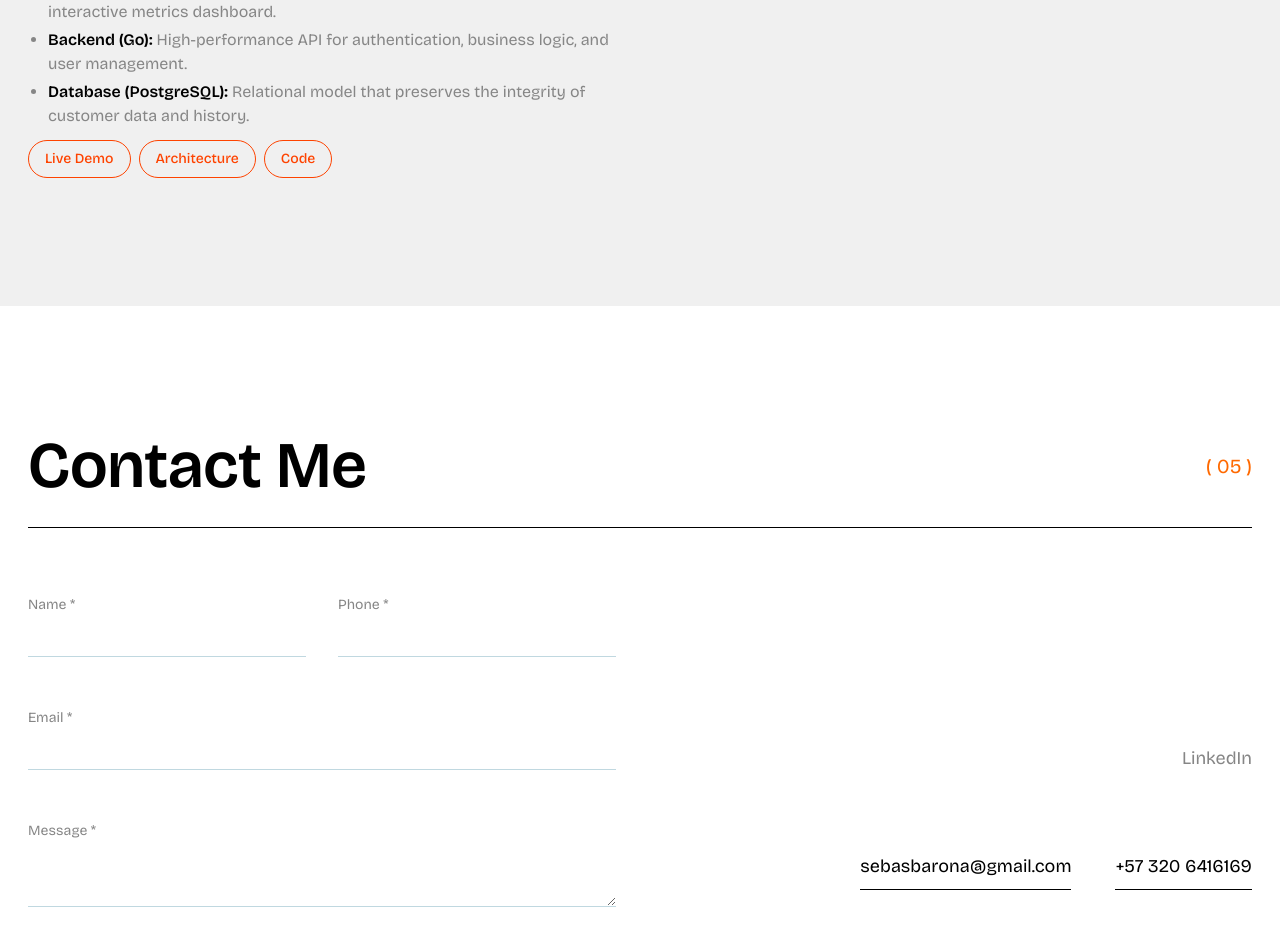
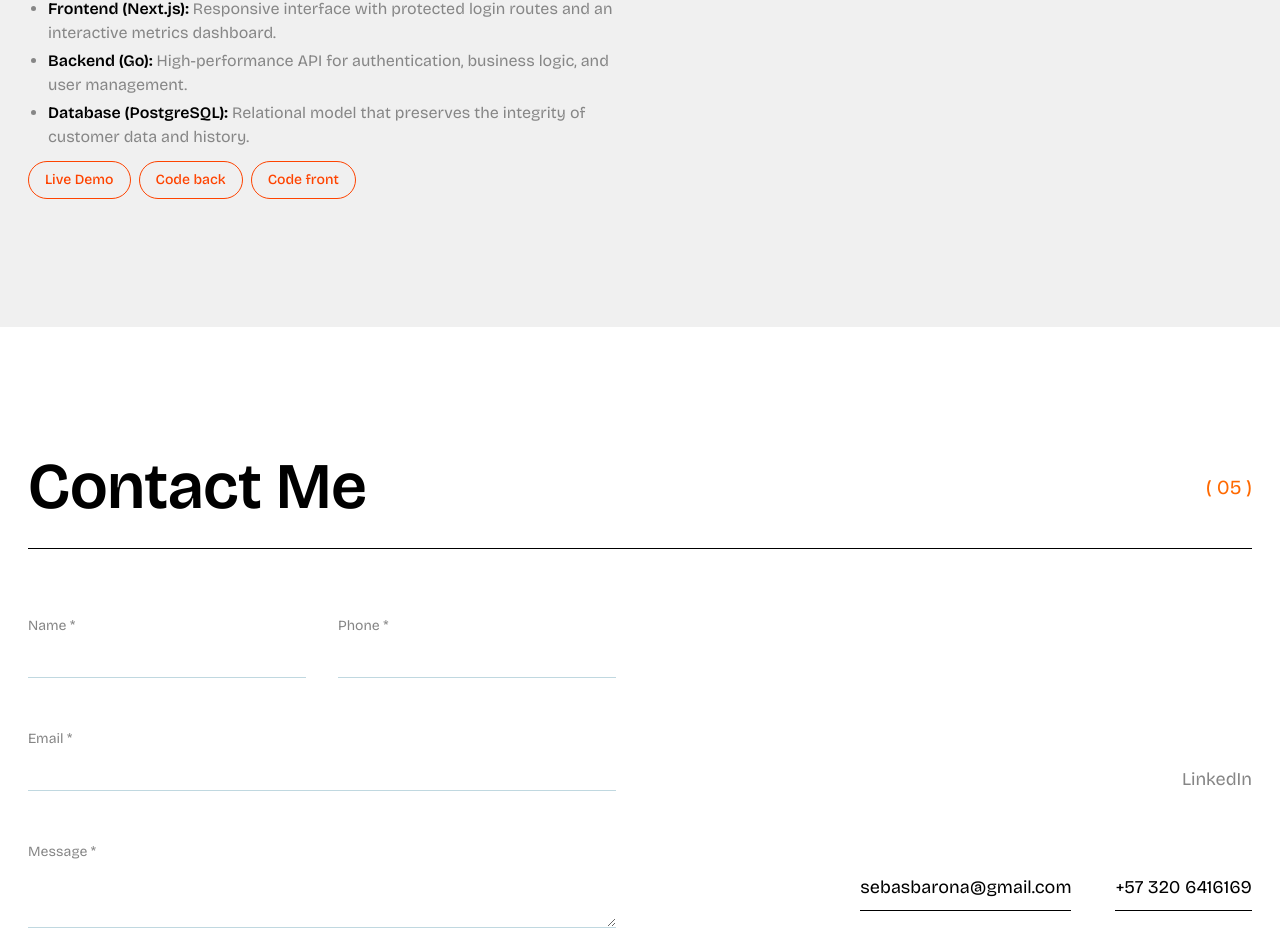
Before and after one commit to sebasware123/resume-app, a Next.js app: page / in a window 1280 px wide. Shown: the part 6433-7370 px from the top of the page. Built offline with nearby package versions, Linux system fonts and the light colour scheme.

Commit message:
Update CRM portfolio links and images

```diff
--- a/public/data/work-data.json
+++ b/public/data/work-data.json
@@ -3,9 +3,11 @@
     {
       "id": "saas-crm",
       "links": {
-        "demo": "https://example.com/saas-crm/demo",
-        "architecture": "https://example.com/saas-crm/architecture",
-        "code": "https://example.com/saas-crm/code"
+        "demo": "https://crm-sebastian.vercel.app/login",
+        "architecture": "",
+        "code": "https://github.com/sebasware123/crm-backend",
+        "codeBack": "https://github.com/sebasware123/crm-backend",
+        "codeFront": "https://github.com/sebasware123/crm-frontend"
       },
       "image": "/images/work/crm-es.jpg",
       "localizedImages": {
--- a/src/app/components/home/latest-work/index.tsx
+++ b/src/app/components/home/latest-work/index.tsx
@@ -26,7 +26,10 @@ const LatestWork = ({ workData }: { workData: Project[] }) => {
                   ? [
                       { label: t("liveDemo"), url: value.links.demo },
                       { label: t("architecture"), url: value.links.architecture },
-                      { label: t("code"), url: value.links.code },
+                      { label: value.links.codeBack ? "Code back" : t("code"), url: value.links.codeBack ?? value.links.code },
+                      ...(value.links.codeFront
+                        ? [{ label: "Code front", url: value.links.codeFront }]
+                        : []),
                     ].filter((link) => link.url)
                   : [];
                 return (
--- a/src/app/types/portfolio.ts
+++ b/src/app/types/portfolio.ts
@@ -49,6 +49,8 @@ export type ProjectLinks = {
   demo: string;
   architecture: string;
   code: string;
+  codeFront?: string;
+  codeBack?: string;
 };
 
 export type Project = {
```
Also changed, not shown: public/images/work/crm-en.jpg, public/images/work/crm-es.jpg.
